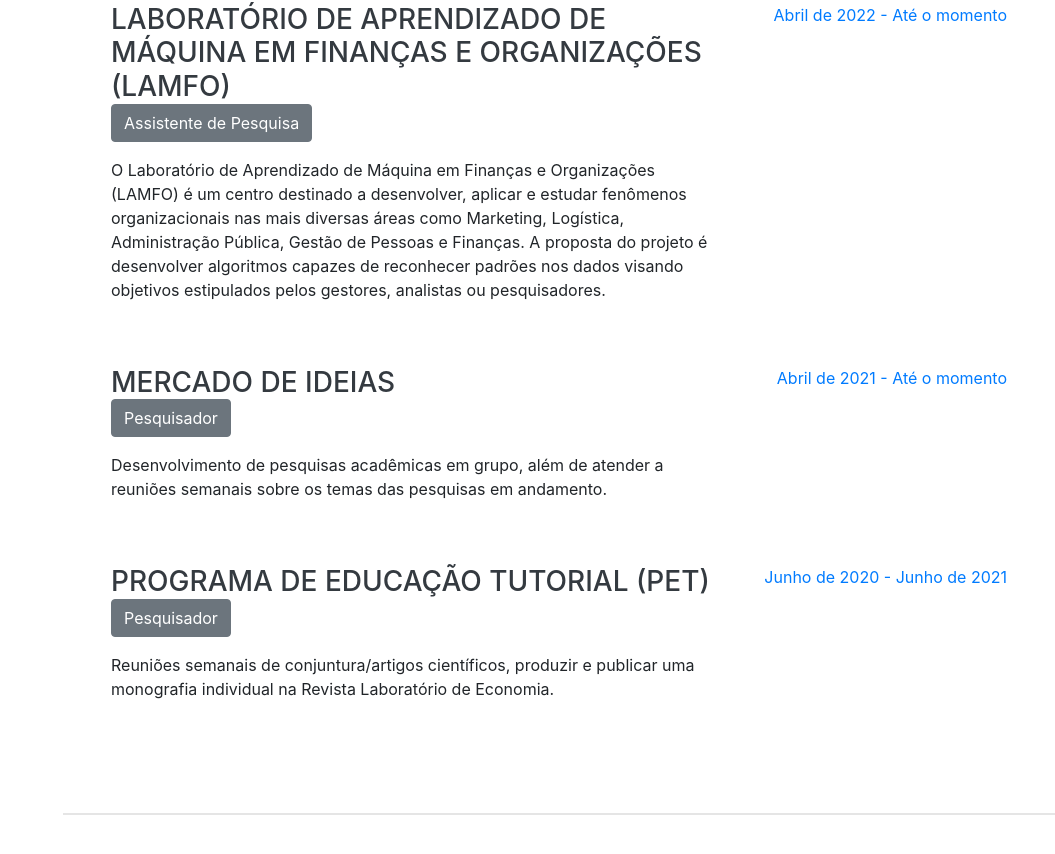
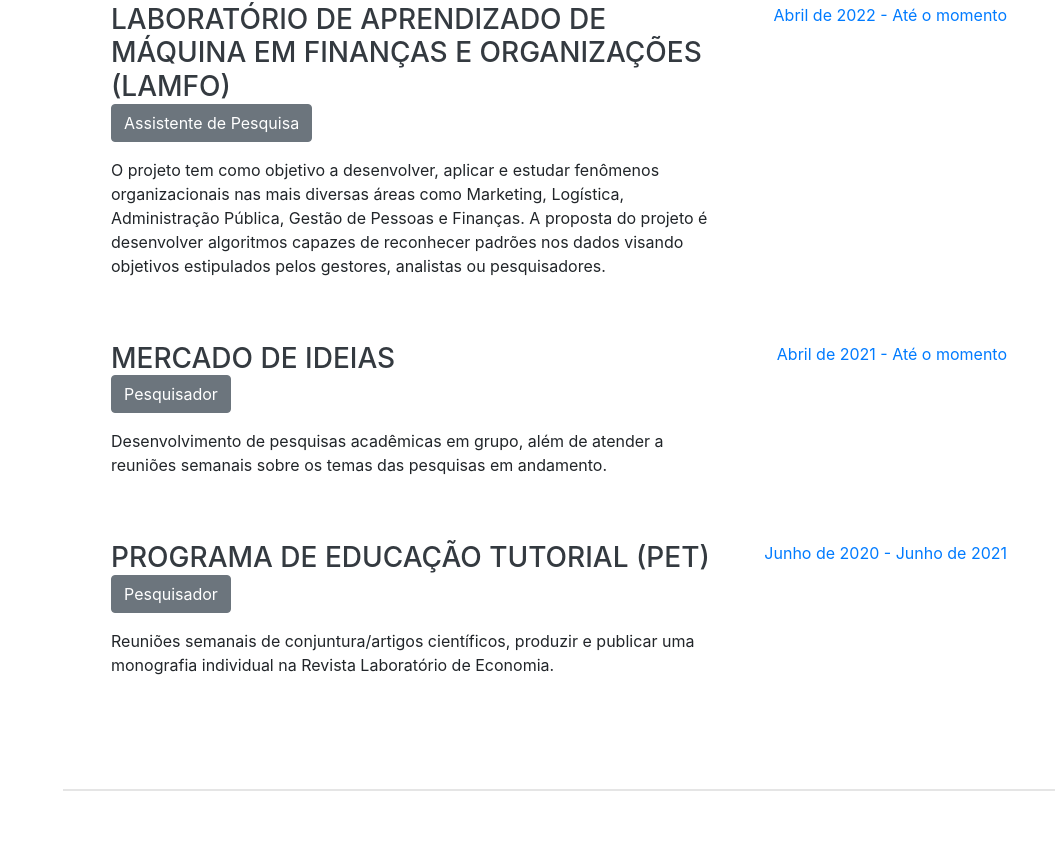
Before and after one commit to ocesarfreitas/Curriculum-Vitae, a website with bundled scripts: page index.html in a window 1280 px wide. Shown: the part 3678-4532 px from the top of the page, without its empty margins (225-1280 px from the left). Built offline with nearby package versions, Linux system fonts and the light colour scheme; a web font is replaced by a local one.

Commit message:
Atualização

```diff
--- a/index.html
+++ b/index.html
@@ -192,7 +192,7 @@
                         <h3 class="mb-0">Laboratório de Aprendizado de Máquina em Finanças e Organizações (LAMFO)</h3>
                         <a href="https://lamfo.unb.br/" class="btn btn-secondary">Assistente de Pesquisa</a>
                         <p>
-                        <p>O Laboratório de Aprendizado de Máquina em Finanças e Organizações (LAMFO) é um centro destinado a desenvolver, aplicar e estudar fenômenos organizacionais nas mais diversas áreas como Marketing, Logística, Administração Pública, Gestão de Pessoas e Finanças. A proposta do projeto é desenvolver algoritmos capazes de reconhecer padrões nos dados visando objetivos estipulados pelos gestores, analistas ou pesquisadores.</p>
+                        <p>O projeto tem como objetivo a desenvolver, aplicar e estudar fenômenos organizacionais nas mais diversas áreas como Marketing, Logística, Administração Pública, Gestão de Pessoas e Finanças. A proposta do projeto é desenvolver algoritmos capazes de reconhecer padrões nos dados visando objetivos estipulados pelos gestores, analistas ou pesquisadores.</p>
                     </div>
                     <div class="resume-date text-md-right">
                         <span class="text-primary">Abril de 2022 - Até o momento</span>
```
